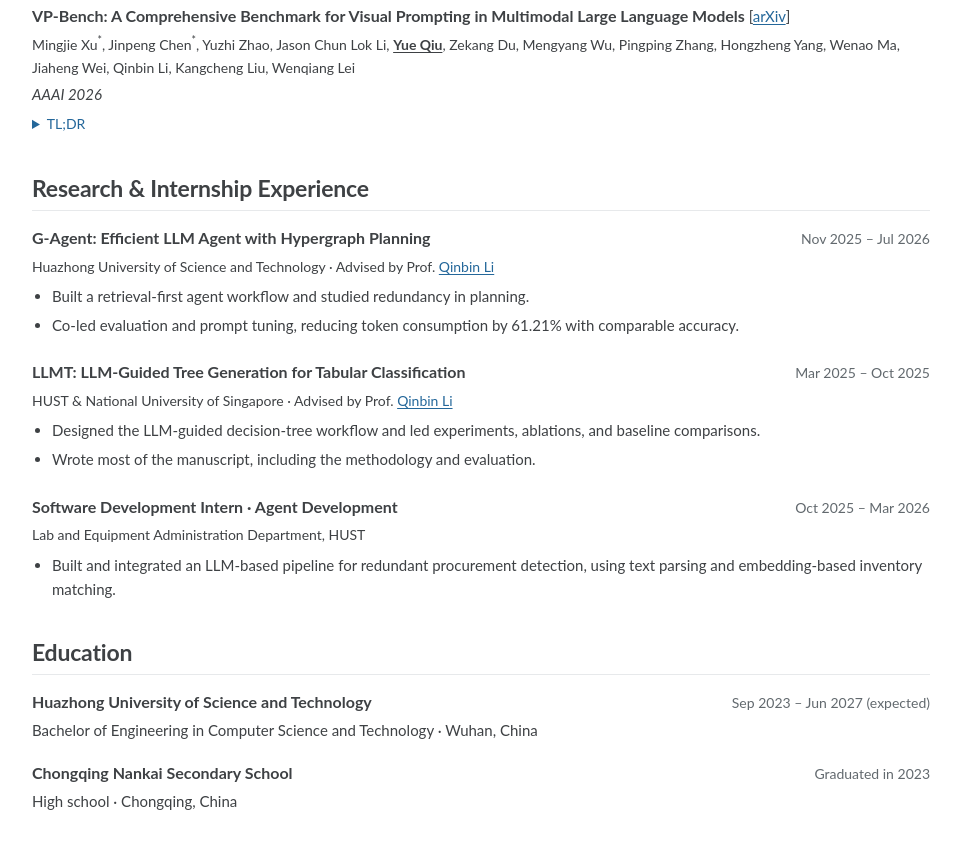
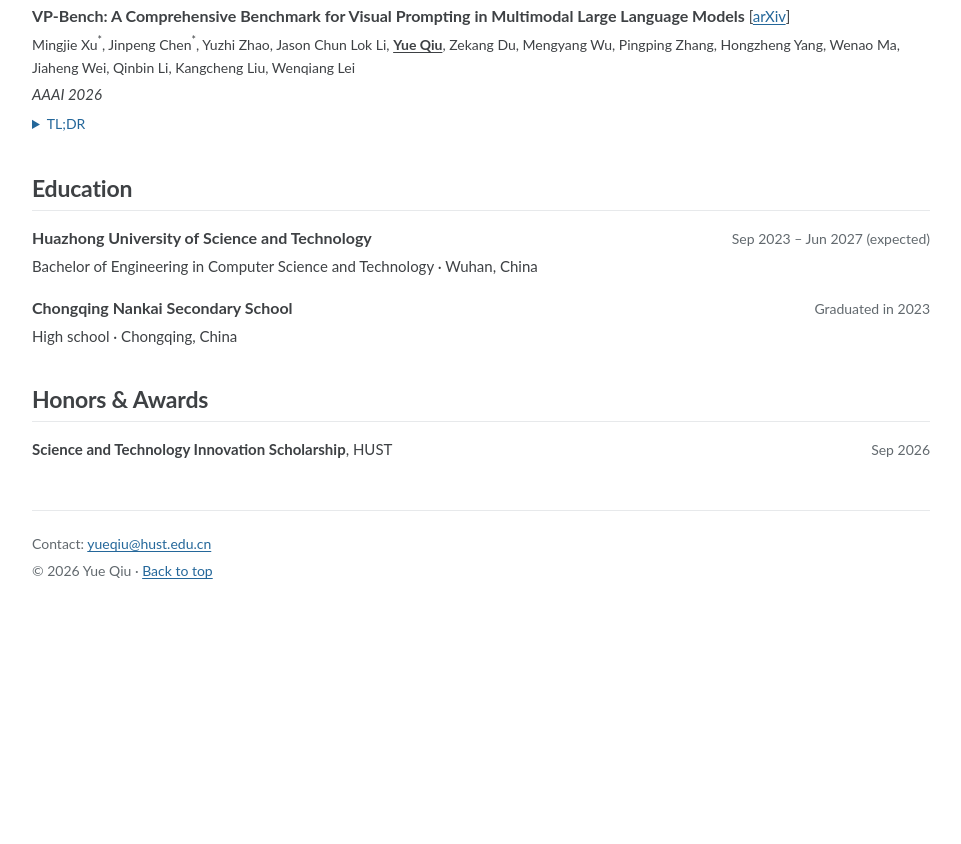
Before and after one commit to yueqiu0/yueqiu0.github.io, a plain HTML site: page index.html in a window 1280 px wide. Shown: the part 1075-1919 px from the top of the page, without its empty margins (297-1258 px from the left). After the commit the page ends 1689 px from the top, so only its background shows below. Drawn offline with Linux system fonts and the light colour scheme.

Commit message:
Remove research and internship experience from homepage

```diff
--- a/index.html
+++ b/index.html
@@ -23,7 +23,6 @@
       <a href="#about">About Me</a>
       <a href="#research">Research Interests</a>
       <a href="#publications">Publications</a>
-      <a href="#experience">Experience</a>
       <a href="#education">Education</a>
       <a href="#honors">Honors</a>
     </nav>
@@ -136,25 +135,6 @@
         </ol>
       </section>
 
-      <section id="experience" aria-labelledby="experience-heading">
-        <h2 id="experience-heading">Research &amp; Internship Experience</h2>
-        <article class="experience-item">
-          <div class="entry-heading"><h3>G-Agent: Efficient LLM Agent with Hypergraph Planning</h3><p class="date">Nov 2025 – Jul 2026</p></div>
-          <p class="entry-affiliation">Huazhong University of Science and Technology · Advised by Prof. <a href="https://qinbinli.com/">Qinbin Li</a></p>
-          <ul><li>Built a retrieval-first agent workflow and studied redundancy in planning.</li><li>Co-led evaluation and prompt tuning, reducing token consumption by 61.21% with comparable accuracy.</li></ul>
-        </article>
-        <article class="experience-item">
-          <div class="entry-heading"><h3>LLMT: LLM-Guided Tree Generation for Tabular Classification</h3><p class="date">Mar 2025 – Oct 2025</p></div>
-          <p class="entry-affiliation">HUST &amp; National University of Singapore · Advised by Prof. <a href="https://qinbinli.com/">Qinbin Li</a></p>
-          <ul><li>Designed the LLM-guided decision-tree workflow and led experiments, ablations, and baseline comparisons.</li><li>Wrote most of the manuscript, including the methodology and evaluation.</li></ul>
-        </article>
-        <article class="experience-item">
-          <div class="entry-heading"><h3>Software Development Intern · Agent Development</h3><p class="date">Oct 2025 – Mar 2026</p></div>
-          <p class="entry-affiliation">Lab and Equipment Administration Department, HUST</p>
-          <ul><li>Built and integrated an LLM-based pipeline for redundant procurement detection, using text parsing and embedding-based inventory matching.</li></ul>
-        </article>
-      </section>
-
       <section id="education" aria-labelledby="education-heading">
         <h2 id="education-heading">Education</h2>
         <article class="education-item">
```
Also changed, not shown: 1 other file.
